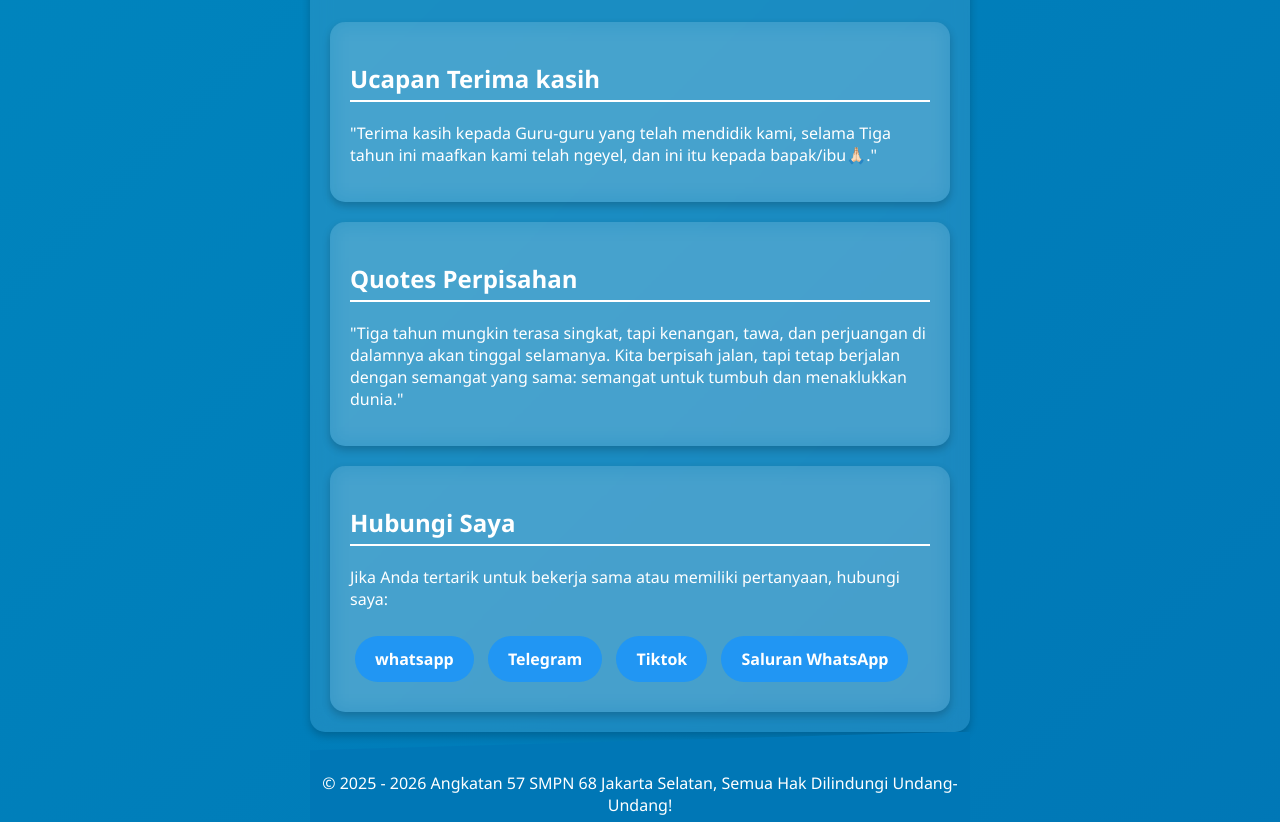
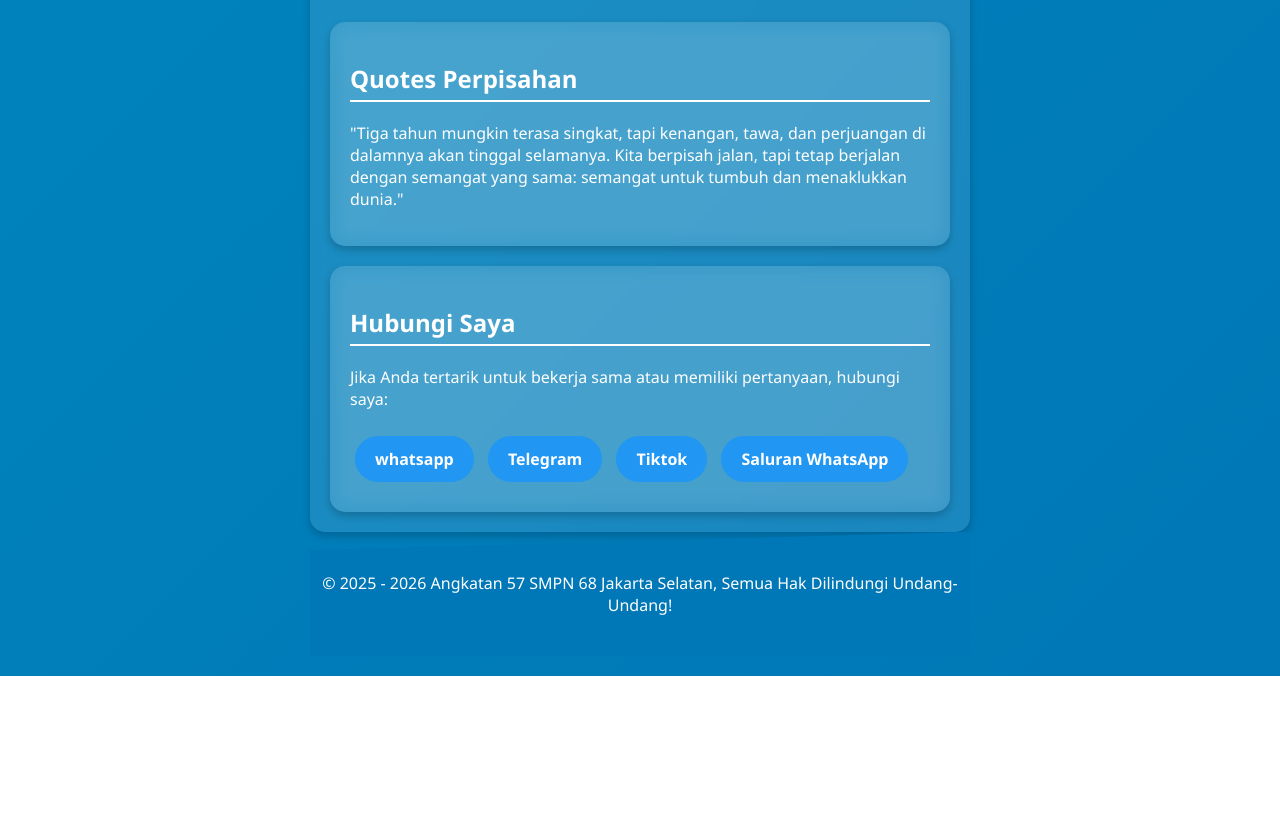
Before and after one commit to fadeldeveloper/FadelProject, a plain HTML site: page index.html in a window 1280 px wide. Shown: the part 7879-8701 px from the top of the page. After the commit the page ends 8555 px from the top, so only its background shows below. Drawn offline with Linux system fonts and the light colour scheme.

Commit message:
index.html

```diff
--- a/index.html
+++ b/index.html
@@ -207,13 +207,9 @@
   <img src="https://files.catbox.moe/dybwxs.jpg" alt="Food 13">
   <img src="https://files.catbox.moe/9fcnvg.jpg" alt="Food 14">
   <img src="https://files.catbox.moe/nurzp8.jpg" alt="Food 15">
-<div class="section animate">
-  <h2>Ucapan Terima kasih</h2>
-  <p>"Terima kasih kepada Guru-guru yang telah mendidik kami, selama Tiga tahun ini maafkan kami telah ngeyel, dan ini itu kepada bapak/ibu🙏🏻."</p>
-</div>
 
 <div class="section animate">
-  <h2>Quotes Perpisahan</h2>
+<h2>Quotes Perpisahan</h2>
   <p>"Tiga tahun mungkin terasa singkat, tapi kenangan, tawa, dan perjuangan di dalamnya akan tinggal selamanya. Kita berpisah jalan, tapi tetap berjalan dengan semangat yang sama: semangat untuk tumbuh dan menaklukkan dunia."</p>
 </div>
 <div class="section animate">
```
